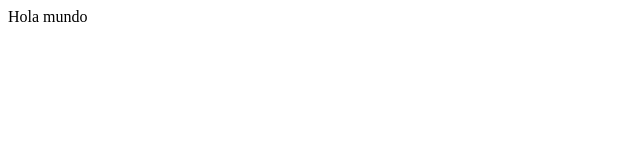
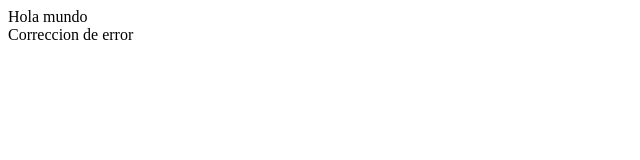
Before and after one commit to JhonTorres001/inview-github, a plain HTML site: page index.html in a window 1280 px wide. Shown: the whole page, without its empty margins (0-640 px from the left). Drawn offline with Linux system fonts and the light colour scheme.

Commit message:
Corrrecion Error hotfix1

```diff
--- a/index.html
+++ b/index.html
@@ -7,5 +7,6 @@
 </head>
 <body>
     <div>Hola mundo</div>
+    <div>Correccion de error</div>
 </body>
 </html>
```
